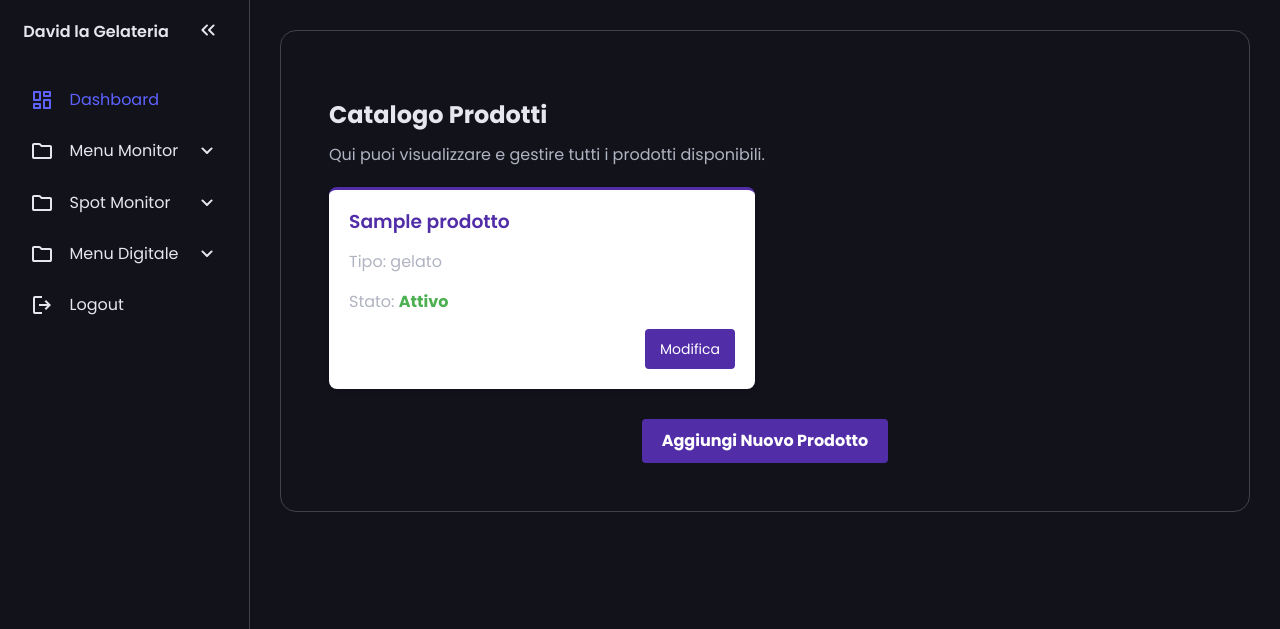
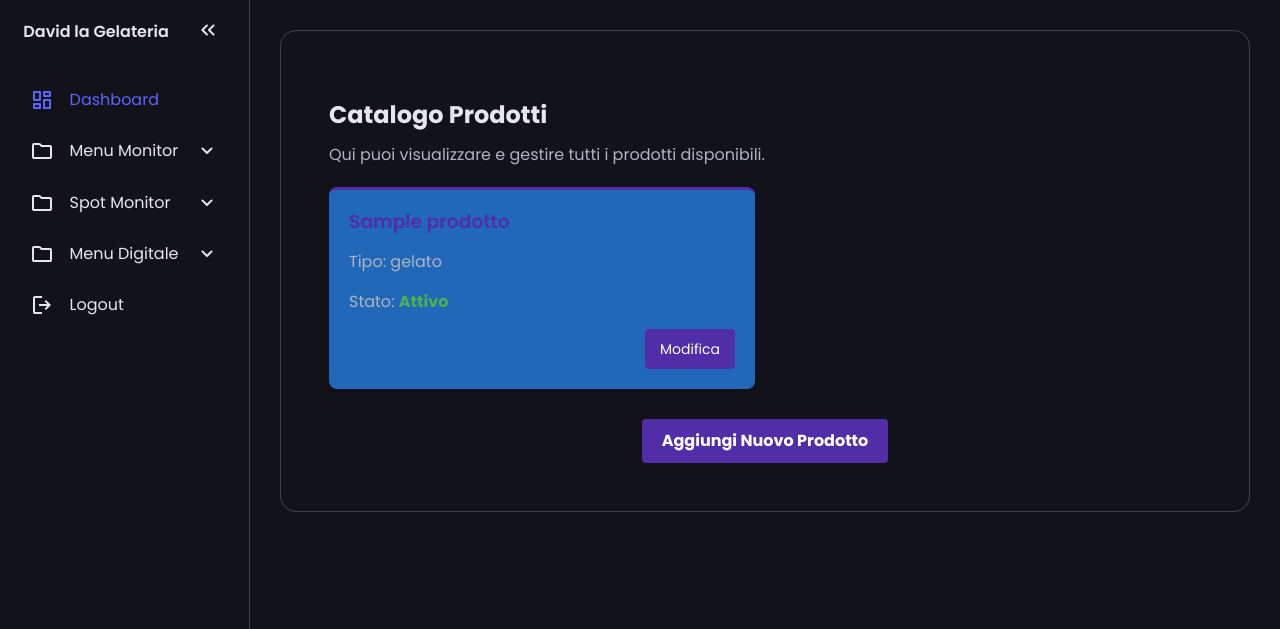
Before and after one commit to IacopoLibero/gestionale-gelateria, a PHP site: page /admin/front-end/php/schermo/catalogo_prodotti.php in a window 1280 px wide. Shown: the top 629 px of the page. Run offline with PHP 8.4, Linux system fonts and the light colour scheme; the visitor is signed in with stand-in values (Sample User, id 1); tables that the repository leaves empty hold one stand-in row (values such as "Sample post").

Commit message:
update product catalog styling and fix link to catalogo_prodotti.php

```diff
--- a/admin/front-end/css/schermo/catalogo_prodotti.css
+++ b/admin/front-end/css/schermo/catalogo_prodotti.css
@@ -6,7 +6,7 @@
 }
 
 .product-card {
-    background-color: #fff;
+    background-color: #2168b9;
     border-radius: 8px;
     padding: 20px;
     box-shadow: 0 2px 5px rgba(0,0,0,0.1);
--- a/admin/front-end/php/schermo/catalogo_prodotti.php
+++ b/admin/front-end/php/schermo/catalogo_prodotti.php
@@ -47,7 +47,7 @@ $result = $conn->query($sql);
         </button>
         <ul class="sub-menu">
           <div>
-            <li><a href="./catalogo_prodotti.html">Catalogo Prodotti</a></li>
+            <li><a href="./catalogo_prodotti.php">Catalogo Prodotti</a></li>
             <li><a href="./new_prodouct.php">Nuovo Prodotto</a></li>
             <li><a href="./menu_verticale.php">Menu Verticale</a></li>
           </div>
```
